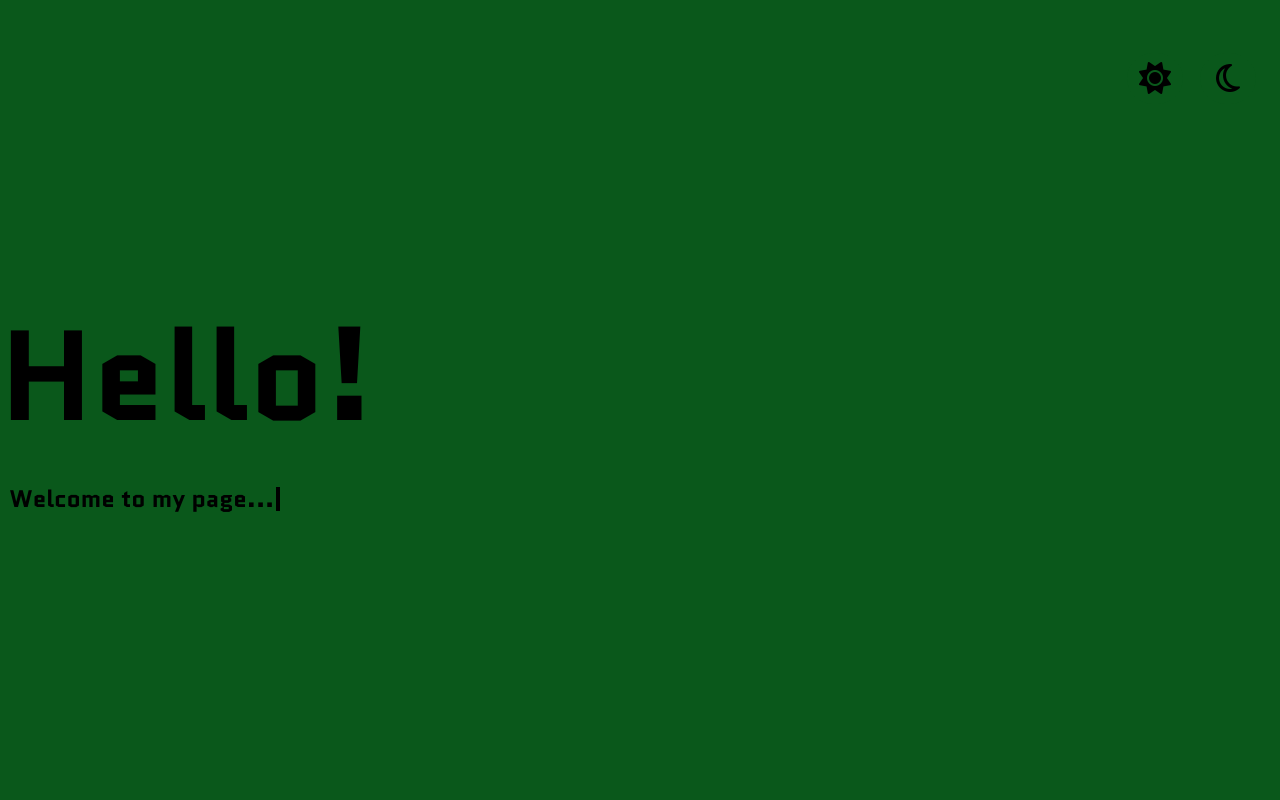
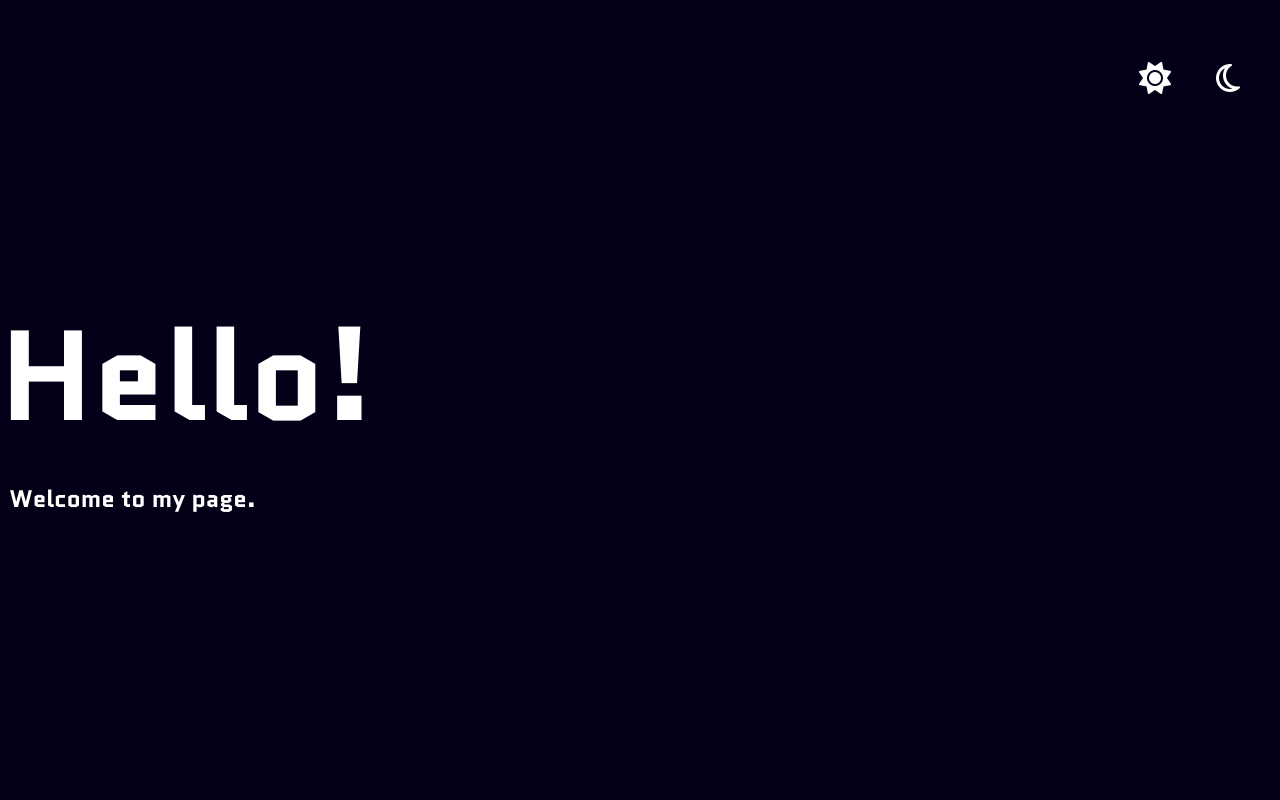
Before and after one commit to abhijithcodes/PortfolioWebsite, a SvelteKit app: page / in a window 1280 px wide. Both pictures are taken after a click on the button 1228 px from the left and 78 px from the top of the page. Shown: the top 800 px of the page. Built offline with nearby package versions, Linux system fonts and the light colour scheme.

Commit message:
made some color changes and font changes

```diff
--- a/src/components/About.svelte
+++ b/src/components/About.svelte
@@ -12,6 +12,7 @@
         display: flex;
         flex-direction: column;
         background-color: var(--sec-color);
+        font-family: 'Lato', sans-serif;
     }
      h2 {
         font-size: 4rem;
--- a/src/components/Box.svelte
+++ b/src/components/Box.svelte
@@ -26,6 +26,22 @@
     font-size: 2rem;
     }
 
+    .link-box:hover{
+        animation: scaling 0.5s;
+        background-color: rgb(9, 212, 36);
+    }
+
+    @keyframes scaling {
+        0%{
+            transform: scale(1);
+        }
+        50%{
+            transform: scale(1.03);
+        }
+        100%{
+            transform: scale(1);
+        }
+    }
     @media(max-width:768px){
         .link-box{
             height: 2rem;
@@ -41,6 +57,6 @@
         text-decoration: none; /* Remove underline */
         color: currentColor; /* Use current color from parent element */
         font-size: 1.5rem;
-        }
+    }
     }
 </style>
--- a/src/components/ContactMe.svelte
+++ b/src/components/ContactMe.svelte
@@ -12,6 +12,7 @@
         display: flex;
         flex-direction: column;
         background-color: var(--main-color);
+        font-family: 'Lato', sans-serif;
     }
      h2 {
         font-size: 4rem;
--- a/src/components/Home.svelte
+++ b/src/components/Home.svelte
@@ -11,7 +11,7 @@
     let hello = writable("");
     const hello_perm = "Hello!";
     let intro = writable("");
-    const intro_perm = "Welcome to my page...";
+    const intro_perm = "Welcome to my page.";
 
     onMount(async() => {
 
@@ -73,13 +73,13 @@
 
 <style>
     :global(:root){
-        --main-color: rgb(10, 88, 27);
-        --sec-color: green;
+        --main-color: green;
+        --sec-color: rgb(10, 88, 27);
         --font-color: black;
     }
     :global(.dark-mode){
-        --main-color: purple;
-        --sec-color: violet;
+        --main-color: rgb(3, 1, 24);
+        --sec-color: rgb(3, 23, 41);
         --font-color: white;
     }
 
@@ -109,7 +109,7 @@
         height: 7rem;
         background: var(--font-color);
         display: inline-block;
-        animation: cursor-blink 0.5s 5;
+        animation: cursor-blink 0.5s 3;
         opacity: 0;
     }
     .box h1 {
@@ -128,7 +128,7 @@
         height: 1.5rem;
         background: var(--font-color);
         display: inline-block;
-        animation: cursor-blink 0.5s 10 4s;
+        animation: cursor-blink 0.5s 12 1.8s;
         opacity: 0;
     }
     @keyframes cursor-blink {
@@ -140,6 +140,7 @@
         }
     }
 
+
     .custom-links{
         margin: 2rem;
         display:flex;
@@ -149,8 +150,22 @@
         position: absolute;
         bottom: 2rem;
         right: 3rem;
+        animation: box-appear 1s;
     }
 
+    @keyframes box-appear{
+        0% {
+            opacity:0;
+        }
+        50%{
+            opacity: 50;
+            transform: scale(1.05);
+        }
+        100%{
+            opacity: 100;
+            transform: scale(1.02);
+        }
+    }
     @media (max-width: 768px){
         .box h1{
             position: absolute;
@@ -164,6 +179,6 @@
             position : absolute;
             bottom: 8rem;
             left: 6rem;
-        }
+    }
     }
 </style>
--- a/src/components/Projects.svelte
+++ b/src/components/Projects.svelte
@@ -13,6 +13,7 @@
         display: flex;
         flex-direction: column;
         background-color: var(--sec-color);
+        font-family: 'Lato', sans-serif;
     }
      h2 {
         font-size: 4rem;
--- a/src/components/Skills.svelte
+++ b/src/components/Skills.svelte
@@ -12,6 +12,7 @@
         display: flex;
         flex-direction: column;
         background-color: var(--main-color);
+        font-family: 'Lato', sans-serif;
     }
     h2 {
         font-size: 4rem;
--- a/src/routes/+page.svelte
+++ b/src/routes/+page.svelte
@@ -16,6 +16,7 @@
 
 <style>
     @import url('https://fonts.googleapis.com/css2?family=Quantico:wght@700&display=swap');
+    @import url('https://fonts.googleapis.com/css2?family=Lato:wght@300;400;700;900&display=swap');
     :global(body,html) {
         margin: 0;
         padding: 0;
```
